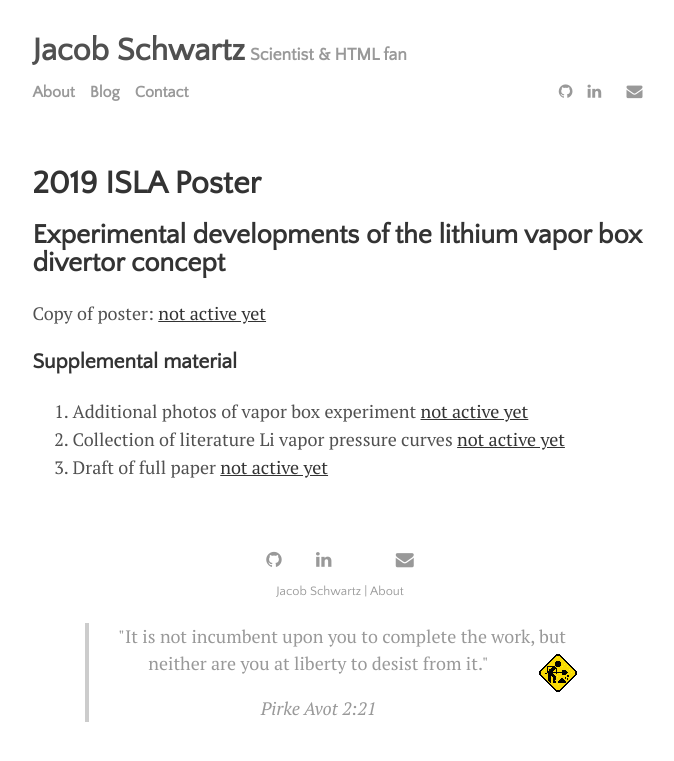
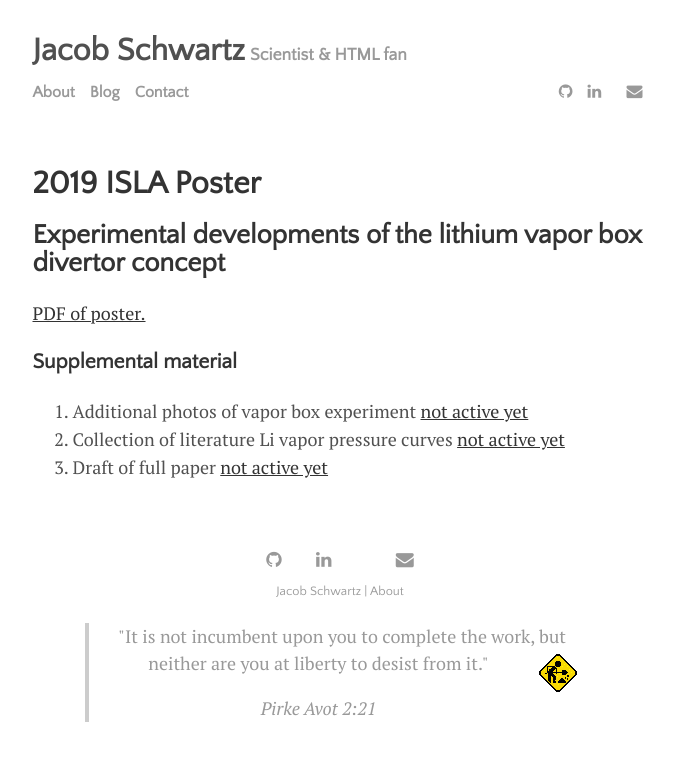
Before and after one commit to cfe316/cfe316.github.io, a Jekyll site: the page built from 2019ISLAposter.html, in a window 1280 px wide. Shown: the top 761 px of the page, without its empty margins (300-974 px from the left). Built offline with Jekyll 4.4.1, drawn with Linux system fonts in a browser that asks for light colours; a style sheet for code colours, icons or effects is not loaded.

Commit message:
Added link to poster PDF.

```diff
--- a/2019ISLAposter.html
+++ b/2019ISLAposter.html
@@ -7,7 +7,7 @@ use_math: true
 <div class="page">
   <h1 class="page-title">2019 ISLA Poster</h1>
   <h2>Experimental developments of the lithium vapor box divertor concept</h2>
-  <p>Copy of poster: <a href="">not active yet</a></p>
+  <p><a href="https://drive.google.com/file/d/1-TkERQzK_ZoFRFJoQy--vrw-1VD6QXQB/view?usp=sharing">PDF of poster.</a></p>
   <h3>Supplemental material</h3>
   <ol>
     <li>Additional photos of vapor box experiment <a href="">not active yet</a></li>
```
Also changed, not shown: movie_night.md (added, +3 -0 lines).
